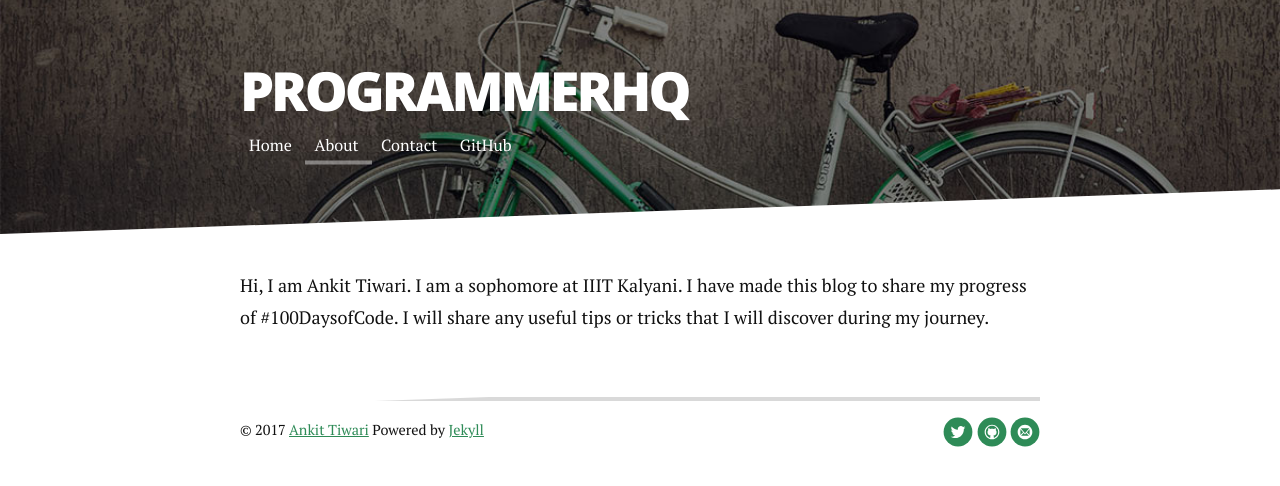
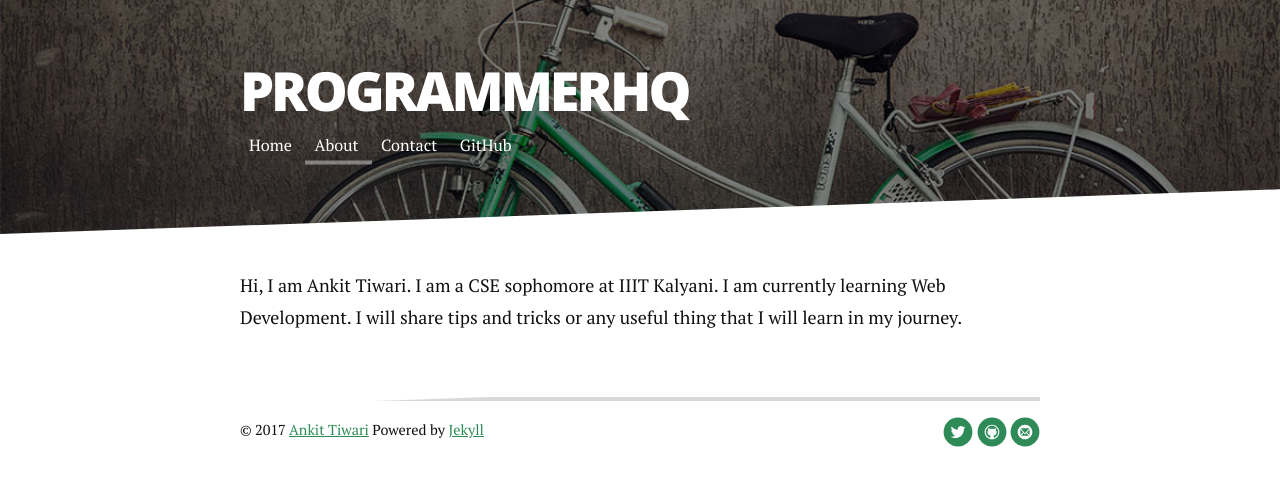
Before and after one commit to anku255/anku255.github.io, a Jekyll site: the page built from about.md, in a window 1280 px wide. Shown: the top 486 px of the page. Built offline with Jekyll 4.4.1, drawn with Linux system fonts in a browser that asks for light colours; nearby versions of some CDN libraries.

Commit message:
Update about page

```diff
--- a/about.md
+++ b/about.md
@@ -4,4 +4,4 @@ title: About
 permalink: /about/
 ---
 
-Hi, I am Ankit Tiwari. I am a sophomore at IIIT Kalyani. I have made this blog to share my progress of #100DaysofCode. I will share any useful tips or tricks that I will discover during my journey.
+Hi, I am Ankit Tiwari. I am a CSE sophomore at IIIT Kalyani. I am currently learning Web Development. I will share tips and tricks or any useful thing that I will learn in my journey.
```
